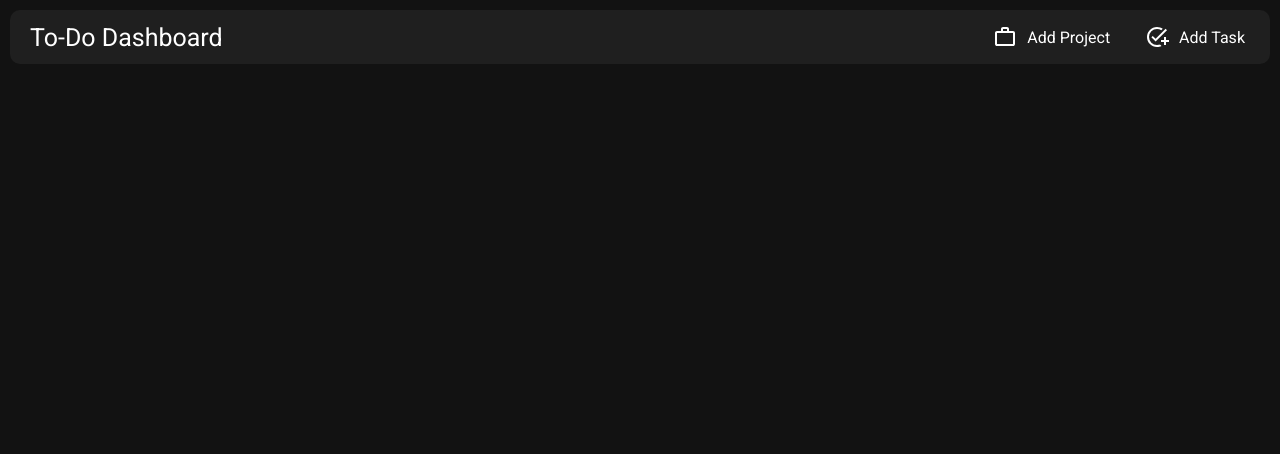
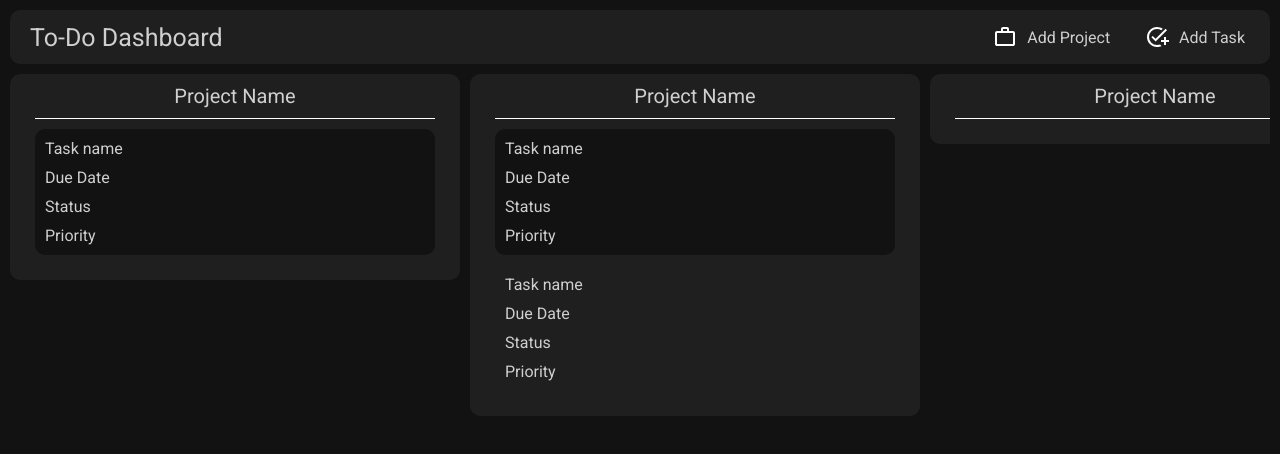
Before and after one commit to nkremer20/odin-todo, a website built with webpack: page src/template.html in a window 1280 px wide. Built offline with nearby package versions, Linux system fonts and the light colour scheme.

Commit message:
Completed styling template for project card and task card

```diff
--- a/src/index.js
+++ b/src/index.js
@@ -2,39 +2,39 @@ import './styles.css';
 import { homeScreen } from './home-screen';
 import { Project, Task, processForm } from './tasks';
 
-// Logic for new task modal
-const addTaskDialog = document.querySelector('#new-task-dialog');
-const addTaskBtn = document.querySelector('.add-task-btn');
-addTaskBtn.addEventListener('click', () => {
-    const allProjects = Project.getAllProjects();
+// // Logic for new task modal
+// const addTaskDialog = document.querySelector('#new-task-dialog');
+// const addTaskBtn = document.querySelector('.add-task-btn');
+// addTaskBtn.addEventListener('click', () => {
+//     const allProjects = Project.getAllProjects();
 
-    const projectSelector = document.querySelector('#projects');
-    projectSelector.replaceChildren();
+//     const projectSelector = document.querySelector('#projects');
+//     projectSelector.replaceChildren();
 
-    for (const key in allProjects) {
-        const prjOption = document.createElement('option');
-        prjOption.textContent = allProjects[key]['projectName'];
-        prjOption.value = key;
-        projectSelector.appendChild(prjOption);
-    }
+//     for (const key in allProjects) {
+//         const prjOption = document.createElement('option');
+//         prjOption.textContent = allProjects[key]['projectName'];
+//         prjOption.value = key;
+//         projectSelector.appendChild(prjOption);
+//     }
 
-    const newProject = document.createElement('option');
-    newProject.textContent = 'New Project';
-    projectSelector.appendChild(newProject);
+//     const newProject = document.createElement('option');
+//     newProject.textContent = 'New Project';
+//     projectSelector.appendChild(newProject);
 
-    addTaskDialog.showModal();
+//     addTaskDialog.showModal();
 
-    const newTaskForm = document.querySelector(form);
-    form.addEventListener('submit', processForm);
+//     const newTaskForm = document.querySelector(form);
+//     form.addEventListener('submit', processForm);
 
-})
+// })
 
-// Logic to close modal
-const closeModalBtn = document.querySelector('.close-dialog');
-closeModalBtn.addEventListener('click', () => {
-    addTaskDialog.close();
-    form.reset();
-})
+// // Logic to close modal
+// const closeModalBtn = document.querySelector('.close-dialog');
+// closeModalBtn.addEventListener('click', () => {
+//     addTaskDialog.close();
+//     form.reset();
+// })
 
 
 // const newTask = new Task('test 2', '1/1/25', 'High');
--- a/src/styles.css
+++ b/src/styles.css
@@ -9,7 +9,8 @@ html, body {
     display: flex;
     flex-direction: column;
     background-color: #121212;
-    color: white;
+    color: rgb(207, 207, 207);
+    overflow: hidden;
 }
 
 h1, h2, h3, h4, h5, h6, p, button {
@@ -31,6 +32,7 @@ textarea {
   border: none;
 }
 
+/* Header styling */
 header {
     background-color: #1f1f1f;
     margin: 10px;
@@ -68,3 +70,85 @@ header > h1 {
 .header-btns > button:hover {
     background-color: #121212;
 }
+
+/* To-do container styling */
+.todo-container {
+    margin: 0 10px 10px 10px;
+    display: flex;
+    flex-direction: row;
+    gap: 10px;
+    border-radius: 10px;
+    overflow: scroll;
+    flex: 1;
+}
+
+.todo-container::-webkit-scrollbar {
+    display: none;
+}
+
+/* Project card styling */
+.prj-card {
+    background-color: #1f1f1f;
+    padding: 0 25px 25px 25px;
+    border-radius: 10px;
+    min-width: 400px;
+    height: fit-content;
+    max-height: calc(100vh - 125px); /* Adjust based on header and margins */
+    display: flex;
+    flex-direction: column;
+    gap: 10px;
+    overflow-y: auto; /* Enable vertical scrolling */
+    scrollbar-width: thin; /* For Firefox */
+    scrollbar-color: #555 #1f1f1f; /* For Firefox */
+}
+
+/* Custom scrollbar for WebKit browsers */
+.prj-card::-webkit-scrollbar {
+    width: 8px;
+}
+
+.prj-card::-webkit-scrollbar-track {
+    background: #1f1f1f;
+    border-radius: 4px;
+}
+
+.prj-card::-webkit-scrollbar-thumb {
+    background-color: #555;
+    border-radius: 4px;
+}
+
+.prj-card::-webkit-scrollbar-thumb:hover {
+    background-color: #777;
+}
+
+.prj-card > h1 {
+    font-size: 20px;
+    text-align: center;
+    padding-top: 10px;
+    padding-bottom: 10px;
+    border-bottom: 1px solid white;
+    position: sticky;
+    top: 0;
+    background-color: #1f1f1f;
+}
+
+/* .prj-card button {
+
+} */
+
+/* Task card styling */
+.task-card {
+    border-radius: 10px;
+    padding: 10px;
+    display: flex;
+    flex-direction: column;
+    gap: 10px;
+}
+
+.prj-card > .task-card:nth-child(even) {
+    background-color: #121212;
+}
+
+.prj-card > .task-card:nth-child(odd) {
+    background-color: #1f1f1f;
+}
--- a/src/template.html
+++ b/src/template.html
@@ -19,5 +19,85 @@
             </button>
         </div>
     </header>
+    <div class="todo-container">
+        <div class="prj-card">
+            <h1>Project Name</h1>
+            <div class="task-card">
+                <p>Task name</p>
+                <p>Due Date</p>
+                <p>Status</p>
+                <p>Priority</p>
+            </div>
+        </div>
+        <div class="prj-card">
+            <h1>Project Name</h1>
+            <div class="task-card">
+                <p>Task name</p>
+                <p>Due Date</p>
+                <p>Status</p>
+                <p>Priority</p>
+            </div>
+            <div class="task-card">
+                <p>Task name</p>
+                <p>Due Date</p>
+                <p>Status</p>
+                <p>Priority</p>
+            </div>
+        </div>
+        <div class="prj-card">
+            <h1>Project Name</h1>
+        </div>
+        <div class="prj-card">
+            <h1>Project Name</h1>
+            <div class="task-card">
+                <p>Task name: TEST</p>
+                <p>Due Date: 8/10/2025</p>
+                <p>Status: In Progress</p>
+                <p>Priority: High</p>
+            </div>
+            <div class="task-card">
+                <p>Task name</p>
+                <p>Due Date</p>
+                <p>Status</p>
+                <p>Priority</p>
+            </div>
+            <div class="task-card">
+                <p>Task name</p>
+                <p>Due Date</p>
+                <p>Status</p>
+                <p>Priority</p>
+            </div>
+            <div class="task-card">
+                <p>Task name</p>
+                <p>Due Date</p>
+                <p>Status</p>
+                <p>Priority</p>
+            </div>
+            <div class="task-card">
+                <p>Task name</p>
+                <p>Due Date</p>
+                <p>Status</p>
+                <p>Priority</p>
+            </div>
+            <div class="task-card">
+                <p>Task name</p>
+                <p>Due Date</p>
+                <p>Status</p>
+                <p>Priority</p>
+            </div>
+        </div>
+        <div class="prj-card">
+            <h1>Project Name</h1>
+        </div>
+        <div class="prj-card">
+            <h1>Project Name</h1>
+        </div>
+        <div class="prj-card">
+            <h1>Project Name</h1>
+        </div>
+        <div class="prj-card">
+            <h1>Project Name</h1>
+        </div>
+    </div>
 </body>
 </html>
```
